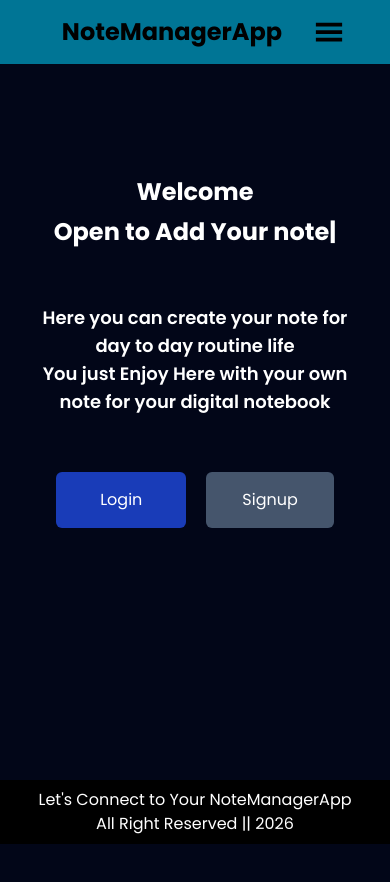
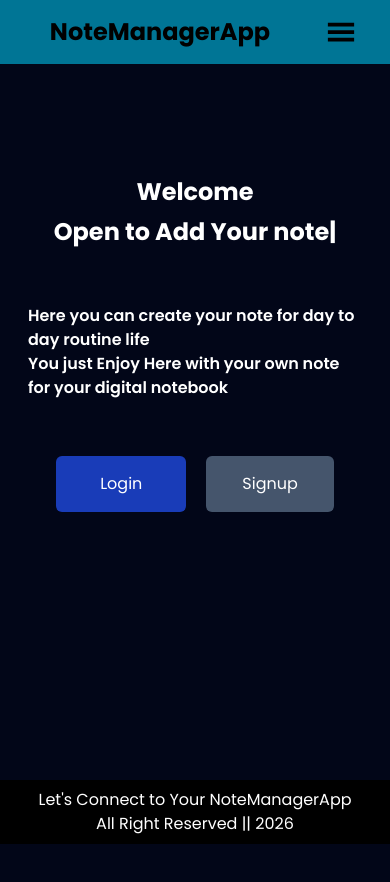
Before and after one commit to skpahadi-devfolio/MynoteManager-sk, a React app in the folder frontend/: page / in a window 390 px wide. Shown: the top 882 px of the page. Built offline with nearby package versions, Linux system fonts and the light colour scheme; the HTML template or start-up script is replaced by a standard one.

Commit message:
fix signup page and login page design

```diff
--- a/frontend/src/components/Navbar.jsx
+++ b/frontend/src/components/Navbar.jsx
@@ -18,7 +18,7 @@ const Navbar = () => {
   return (
     <div>
       <nav className='bg-cyan-700 p-4 cursor-pointer'>
-        <ul className='flex justify-center md:gap-20 gap-4 items-center'>
+        <ul className='flex justify-center md:gap-20 gap-10 items-center'>
           <div className="logo font-bold text-2xl px-4"><NavLink to={"/"}>NoteManagerApp</NavLink></div>
 
           {/* humburger for mobile */}
--- a/frontend/src/pages/Home.jsx
+++ b/frontend/src/pages/Home.jsx
@@ -15,9 +15,9 @@ const Home = () => {
 
         <div className="welcome flex justify-center flex-col items-center my-28 gap-7">
            <h1 className='md:text-4xl flex flex-col md:flex-row gap-2 text-2xl font-bold text-white text-center'>Welcome <span> <Typeanimationtext/></span></h1>
-           <div className='text-center p-7'>
-            <p className='md:text-2xl text-lg text-white font-semibold'>Here you can create your note for day to day routine life</p>
-           <p className='md:text-2xl text-lg text-white font-semibold'>You just Enjoy Here with your own note for your digital notebook</p>
+           <div className='md:text-center p-7'>
+            <p className='md:text-2xl text-md text-white font-semibold'>Here you can create your note for day to day routine life</p>
+           <p className='md:text-2xl text-md text-white font-semibold'>You just Enjoy Here with your own note for your digital notebook</p>
            </div>
 
            <div className="flex gap-5 mx-10">
--- a/frontend/src/pages/Login.jsx
+++ b/frontend/src/pages/Login.jsx
@@ -53,7 +53,7 @@ const Login = () => {
           theme="dark"
         />
         <div className="absolute inset-0 -z-10 min-h-screen w-full items-center px-3 md:px-5 py-16 md:py-24 [background:radial-gradient(125%_125%_at_50%_10%,#000_40%,#63e_100%)]"></div>
-     <div className="login mx-auto min-h-[40vh] w-[95vw] md:w-[35vw] p-2 my-16 bg-slate-950 rounded-xl ">
+     <div className="login mx-auto min-h-[40vh] w-[95vw] md:w-[35vw] p-2 my-24 bg-slate-950 rounded-xl ">
      <h2 className='text-2xl text-white font-bold text-center'> Welcome To Login Page</h2>
       <form onSubmit={handleSubmit(onSubmit)} className='flex justify-center items-center flex-col p-4' action="">
         <input className='bg-white w-full p-5 rounded-md focus:scale-105 focus:transition-all focus:duration-500 focus:ease-in-out'  type="email" placeholder='Enter your Email' {...register("email", { required: "Please Fill this Field" , minLength:{value: 3, message: "Minimum 3 Length required"}})}/> <br />
--- a/frontend/src/pages/Signup.jsx
+++ b/frontend/src/pages/Signup.jsx
@@ -60,9 +60,9 @@ const Signup = () => {
         <div className="absolute bottom-0 left-0 right-0 top-0
         bg-[radial-gradient(circle_500px_at_50%_200px,#3e3e3e,transparent)]"></div>
 
-        <div className="relative min-h-screen p-4 mb-20">
-          <div className="signup min-h-[30vh] w-full md:w-[35vw] p-7 py-3 my-5 bg-slate-950 rounded-xl">
-            <h2 className="text-2xl text-center text-white font-bold"> Welcome To Signup Page</h2>
+        <div className="relative min-h-screen p-4 mb-20 my-10">
+          <div className="signup min-h-[30vh] w-[92vw] md:w-[35vw] p-7 py-3 my-5 bg-slate-950 rounded-xl">
+            <h2 className="md:text-2xl text-lg text-center text-white font-bold"> Welcome To Signup Page</h2>
             <form onSubmit={handleSubmit(onSubmit)} className='flex justify-center items-center flex-col my-5' action="">
               <input className='bg-white w-full p-4 rounded-md focus:scale-105 focus:transition-all focus:duration-500 focus:ease-in-out' type="text" placeholder='Enter your Name' {...register("name", { required: "Please Fill this Field", minLength: { value: 3, message: "Minimum 3 Length is required" }, maxLength: { value: 15, message: "Maximum 15 Length is available" } })} />
               <br />
@@ -77,7 +77,11 @@ const Signup = () => {
               <br />
               {errors.confirmpassword && <div className='text-red-700'>{errors.confirmpassword.message}</div>}
               <button className='bg-slate-500 w-full p-4 rounded-md focus:scale-105 focus:transition-all focus:duration-500 focus:ease-in-out' type="submit">Signup</button>
-              <p className='text-white py-4 text-center flex justify-center items-center gap-3'><span className='px-1'><input type="checkbox" name="check" id="check" /></span>Already aave an account?<span className='underline text-blue-800'><NavLink to={"/login"}>Login</NavLink></span></p>
+              <div className='text-white pt-6 flex justify-center items-center gap-3 text-md w-full whitespace-nowrap'>
+                <input type="checkbox" name="check" id="check" />
+                <span className='whitespace-nowrap'>Already aave an account?</span>
+                <p className='underline text-blue-800 whitespace-nowrap'><NavLink to={"/login"}>Login</NavLink></p>
+            </div>
             </form>
           </div>
         </div>
```
